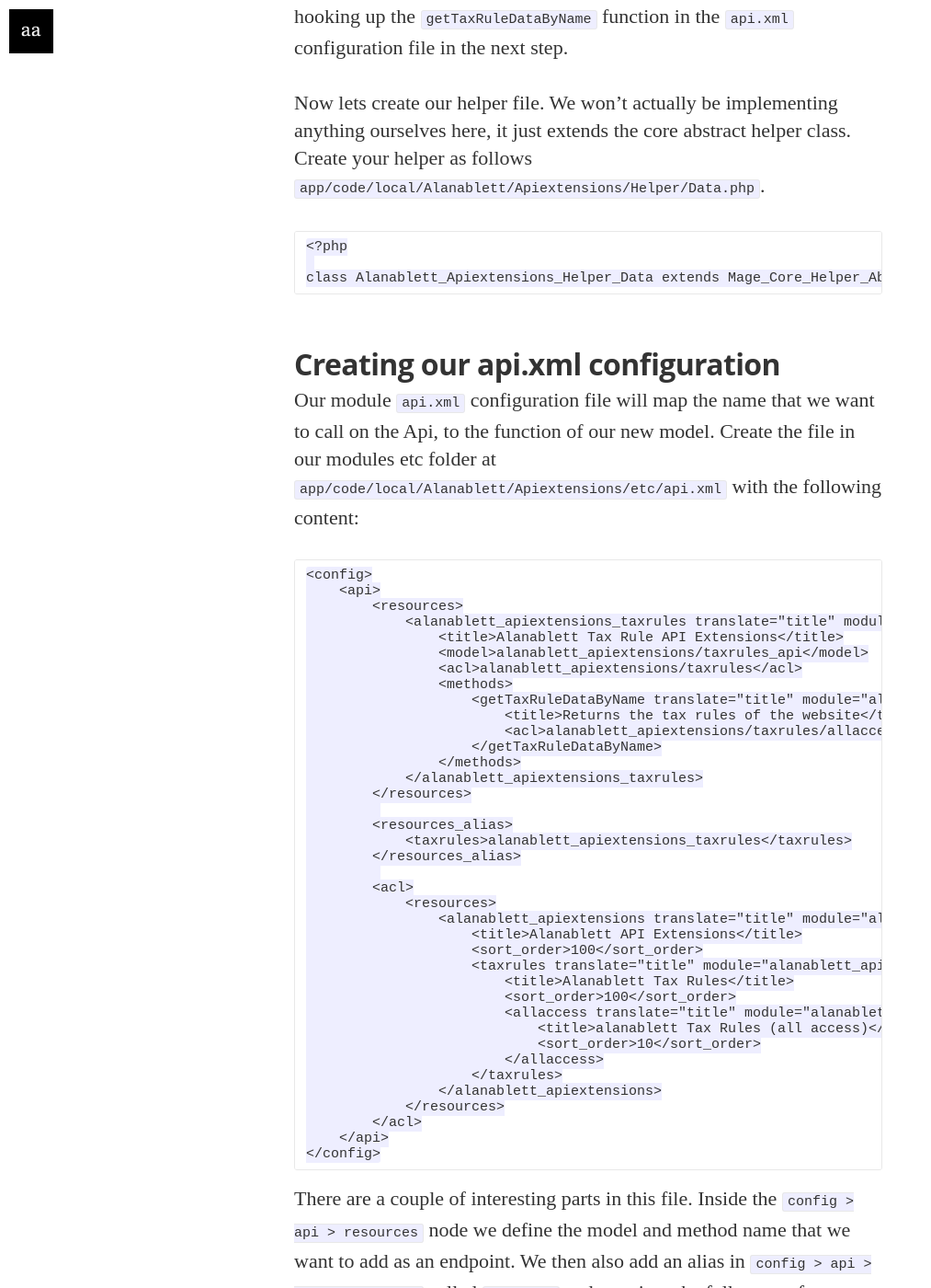
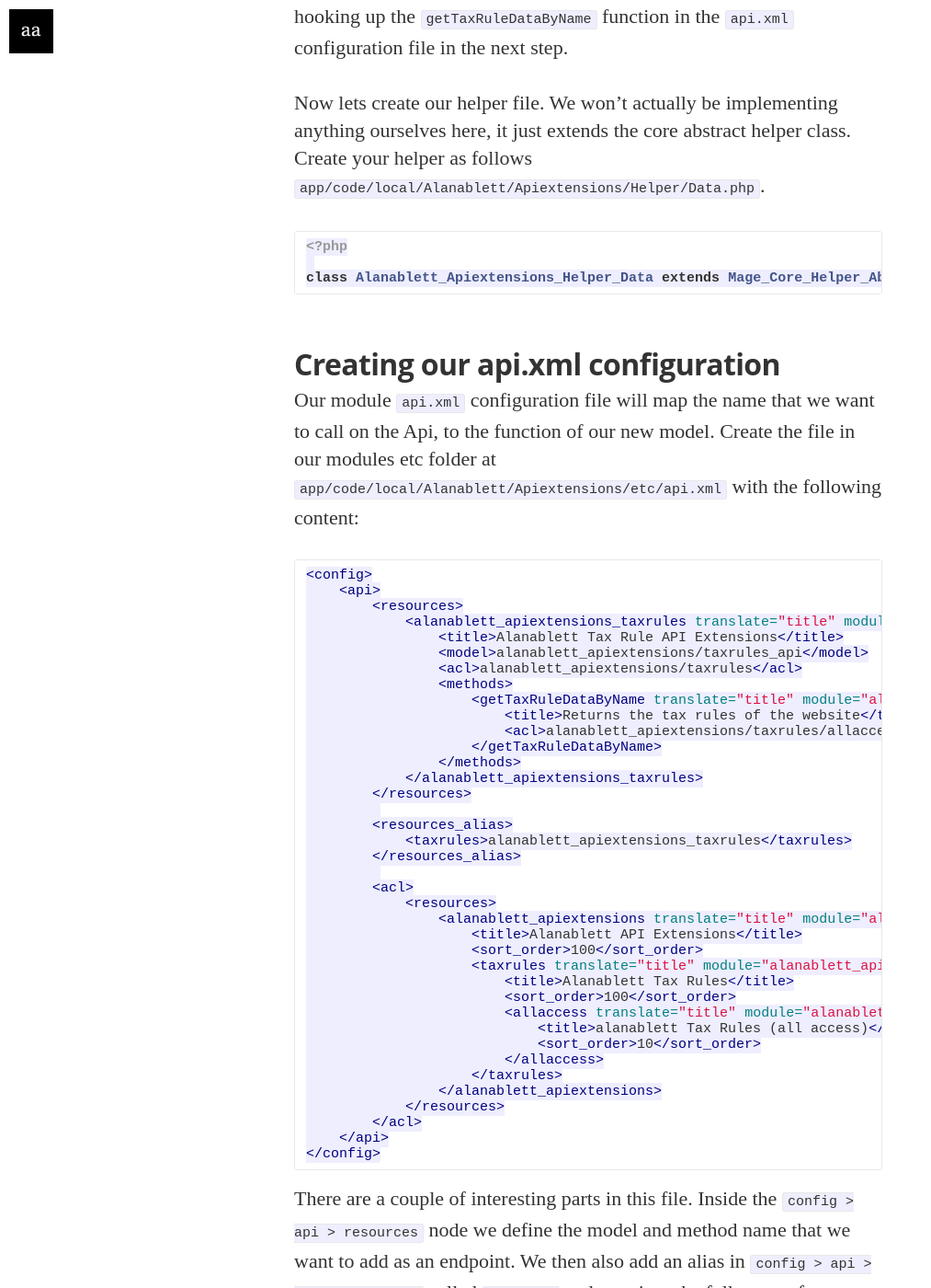
Before and after one commit to alanablett/alanablett.github.io, a Jekyll site: the page built from _posts/2014-02-23-magento-module-development-using-composer-part-2.markdown, in a window 1280 px wide and 1400 px high, scrolled down 3230 px. Shown: the whole window at 92% size, without its empty margins (0-1013 px from the left). Built offline with Jekyll 4.4.1, drawn with Linux system fonts in a browser that asks for light colours; nearby versions of some CDN libraries; some web fonts are replaced; Markdown is read by kramdown in place of the engine named in the settings; comment, search, counter and statistics services are not loaded; some of the changed text lies outside the part shown.

Commit message:
Added disqus comments

````diff
--- a/_config.yml
+++ b/_config.yml
@@ -16,6 +16,7 @@
       type: "posts"
     values:
       layout: "post"
+      comments: true
 
 title: "Alan Ablett"
 description: > # this means to ignore newlines until "email:"
--- a/_layouts/post.html
+++ b/_layouts/post.html
@@ -85,6 +85,24 @@
             </footer>
           </div>
         </div>
+
+        {% if page.comments %}
+        <div id="disqus_thread"></div>
+        <script type="text/javascript">
+            /* * * CONFIGURATION VARIABLES * * */
+            // Required: on line below, replace text in quotes with your forum shortname
+            var disqus_shortname = 'alanablettcom';
+
+            /* * * DON'T EDIT BELOW THIS LINE * * */
+            (function() {
+                var dsq = document.createElement('script'); dsq.type = 'text/javascript'; dsq.async = true;
+                dsq.src = '//' + disqus_shortname + '.disqus.com/embed.js';
+                (document.getElementsByTagName('head')[0] || document.getElementsByTagName('body')[0]).appendChild(dsq);
+            })();
+        </script>
+        <noscript>Please enable JavaScript to view the <a href="https://disqus.com/?ref_noscript" rel="nofollow">comments powered by Disqus.</a></noscript>
+        {% endif %}
+
       </article>
     </main>
     <div class="bottom-closer">
--- a/_posts/2014-02-23-magento-module-development-using-composer-part-2.markdown
+++ b/_posts/2014-02-23-magento-module-development-using-composer-part-2.markdown
@@ -36,7 +36,7 @@
 
 Lets add some configuration to our module. We’re going to add a helper and model which will perform the actual logic of our module. Add the following to ```app/code/local/Alanablett/Apiextensions/etc/config.xml```:
 
-```
+```xml
 <?xml version="1.0" encoding="UTF-8"?>
 <config>
     <modules>
@@ -65,7 +65,7 @@
 
 The logic for this module is very simple. We will add a new method to the Api so that we can call ```getTaxRuleDataByName```, give it the tax rule to search for, and expect some data back from that call. Lets start by actually implementing the logic for this call. Create the following file ```app/code/local/Alanablett/Apiextensions/Model/Taxrules/Api.php```.
 
-```
+```php
 <?php
 
 class Alanablett_ApiExtensions_Model_Taxrules_Api {
@@ -126,7 +126,7 @@
 
 Now lets create our helper file. We won’t actually be implementing anything ourselves here, it just extends the core abstract helper class. Create your helper as follows ```app/code/local/Alanablett/Apiextensions/Helper/Data.php```.
 
-```
+```php
 <?php
 
 class Alanablett_Apiextensions_Helper_Data extends Mage_Core_Helper_Abstract {}
@@ -136,7 +136,7 @@
 
 Our module ```api.xml``` configuration file will map the name that we want to call on the Api, to the function of our new model. Create the file in our modules etc folder at ```app/code/local/Alanablett/Apiextensions/etc/api.xml``` with the following content:
 
-```
+```xml
 <config>
     <api>
         <resources>
@@ -187,7 +187,7 @@
 
 To test our new Api endpoint create a simple stand alone php script with the following:
 
-```
+```php
 <?php
 
 $client = new SoapClient('http://local.domain/api/soap/?wsdl');
@@ -242,7 +242,7 @@
 
 Now modify your dummy-store composer.json file to use the new github repo rather than the local file system. In my case it looks like this:
 
-```
+```json
 {
     "require": {
         "magento-hackathon/magento-composer-installer":"*",
````
Also changed, not shown: _posts/2014-02-15-magento-module-development-using-composer-part-1.markdown (+4 -4 lines).
